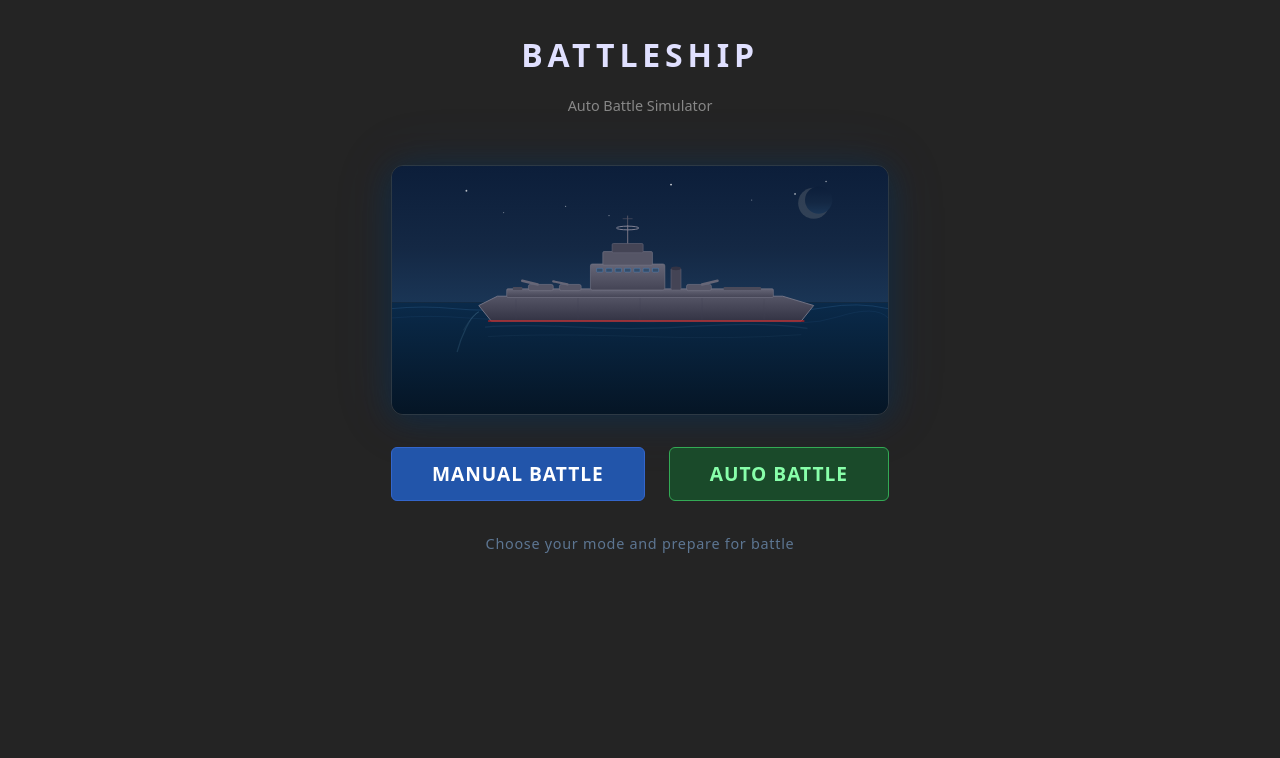
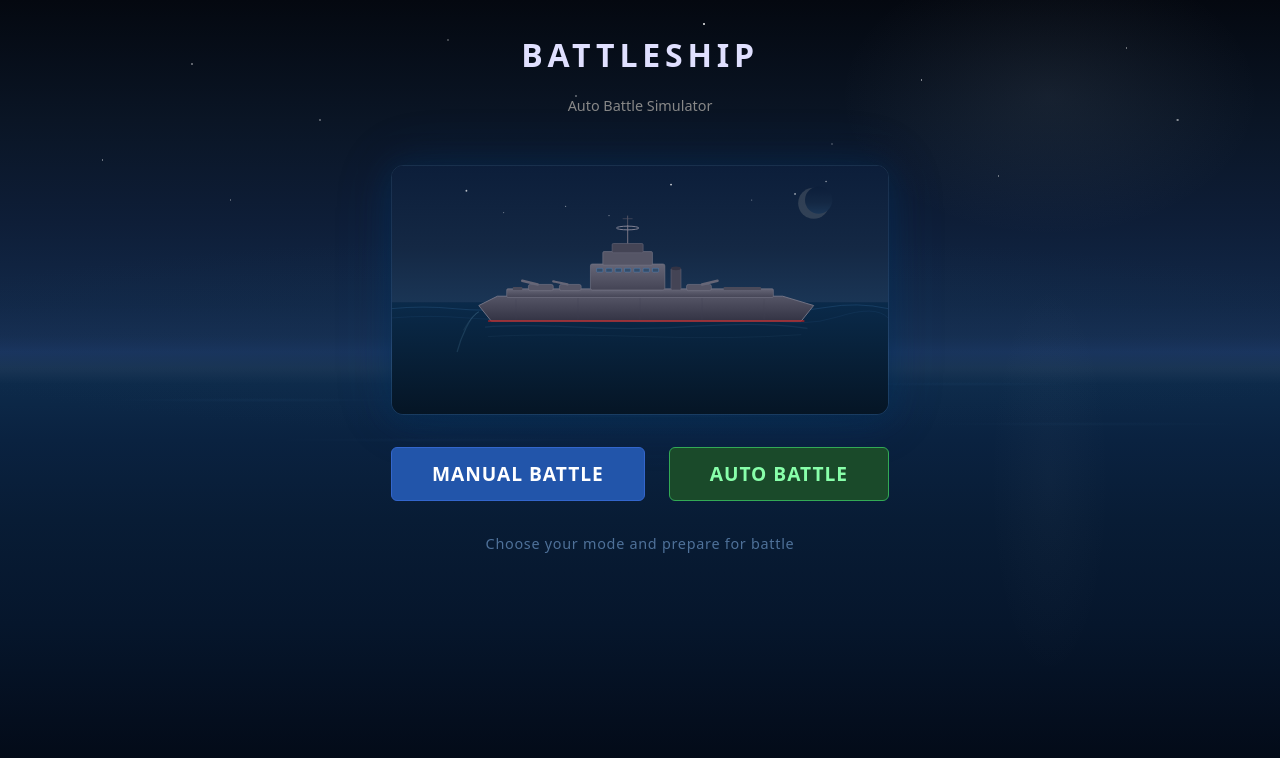
Before and after one commit to graysontonks-eng/battleship-ai3, a React (Vite) app: page / in a window 1280 px wide. Shown: the top 758 px of the page. Built offline with nearby package versions, Linux system fonts and the light colour scheme.

Commit message:
feat: add 4K battleship ocean wallpaper background with starfield and horizon
Co-Authored-By: graysontonks <graysontonks@gmail.com>

```diff
--- a/src/App.css
+++ b/src/App.css
@@ -16,6 +16,77 @@
   align-items: center;
   padding: 1rem;
   min-height: 100vh;
+  position: relative;
+  z-index: 0;
+}
+
+/* 4K battleship ocean wallpaper background */
+.game-container::before {
+  content: '';
+  position: fixed;
+  top: 0;
+  left: 0;
+  width: 100vw;
+  height: 100vh;
+  z-index: -2;
+  background:
+    /* Moonlight glow */
+    radial-gradient(ellipse 300px 200px at 82% 12%, rgba(180, 200, 220, 0.08) 0%, transparent 70%),
+    /* Distant horizon glow */
+    radial-gradient(ellipse 800px 100px at 50% 42%, rgba(20, 50, 80, 0.4) 0%, transparent 100%),
+    /* Upper sky — deep navy */
+    linear-gradient(180deg,
+      #040810 0%,
+      #0a1525 15%,
+      #0e1e38 28%,
+      #122848 38%,
+      #162e52 42%,
+      /* Horizon line */
+      #1a3560 44%,
+      #1a3555 46%,
+      /* Ocean starts */
+      #0d2a4a 48%,
+      #0a2240 55%,
+      #081c35 65%,
+      #06162c 78%,
+      #040e1e 90%,
+      #020812 100%
+    );
+}
+
+/* Ocean wave overlay layer */
+.game-container::after {
+  content: '';
+  position: fixed;
+  top: 0;
+  left: 0;
+  width: 100vw;
+  height: 100vh;
+  z-index: -1;
+  pointer-events: none;
+  background:
+    /* Star field dots */
+    radial-gradient(1px 1px at 15% 8%, rgba(255, 255, 255, 0.6) 50%, transparent 100%),
+    radial-gradient(1px 1px at 35% 5%, rgba(255, 255, 255, 0.4) 50%, transparent 100%),
+    radial-gradient(1.5px 1.5px at 55% 3%, rgba(255, 255, 255, 0.7) 50%, transparent 100%),
+    radial-gradient(1px 1px at 72% 10%, rgba(255, 255, 255, 0.5) 50%, transparent 100%),
+    radial-gradient(1px 1px at 88% 6%, rgba(255, 255, 255, 0.4) 50%, transparent 100%),
+    radial-gradient(1.5px 1.5px at 25% 15%, rgba(255, 255, 255, 0.3) 50%, transparent 100%),
+    radial-gradient(1px 1px at 45% 12%, rgba(255, 255, 255, 0.5) 50%, transparent 100%),
+    radial-gradient(1px 1px at 65% 18%, rgba(255, 255, 255, 0.3) 50%, transparent 100%),
+    radial-gradient(1px 1px at 8% 20%, rgba(255, 255, 255, 0.4) 50%, transparent 100%),
+    radial-gradient(1.5px 1.5px at 92% 15%, rgba(255, 255, 255, 0.5) 50%, transparent 100%),
+    radial-gradient(1px 1px at 18% 25%, rgba(255, 255, 255, 0.3) 50%, transparent 100%),
+    radial-gradient(1px 1px at 78% 22%, rgba(255, 255, 255, 0.4) 50%, transparent 100%),
+    /* Subtle ocean surface light reflections */
+    radial-gradient(ellipse 150px 2px at 20% 50%, rgba(100, 180, 255, 0.04) 0%, transparent 100%),
+    radial-gradient(ellipse 200px 2px at 50% 52%, rgba(100, 180, 255, 0.03) 0%, transparent 100%),
+    radial-gradient(ellipse 120px 2px at 75% 48%, rgba(100, 180, 255, 0.04) 0%, transparent 100%),
+    radial-gradient(ellipse 180px 2px at 35% 55%, rgba(100, 180, 255, 0.03) 0%, transparent 100%),
+    radial-gradient(ellipse 140px 2px at 60% 58%, rgba(100, 180, 255, 0.02) 0%, transparent 100%),
+    radial-gradient(ellipse 160px 2px at 85% 53%, rgba(100, 180, 255, 0.03) 0%, transparent 100%),
+    /* Moon reflection shimmer on water */
+    radial-gradient(ellipse 60px 200px at 82% 60%, rgba(180, 200, 220, 0.03) 0%, transparent 100%);
 }
 
 .game-title {
--- a/src/index.css
+++ b/src/index.css
@@ -5,7 +5,7 @@
 
   color-scheme: light dark;
   color: rgba(255, 255, 255, 0.87);
-  background-color: #242424;
+  background-color: #040810;
 
   font-synthesis: none;
   text-rendering: optimizeLegibility;
```
